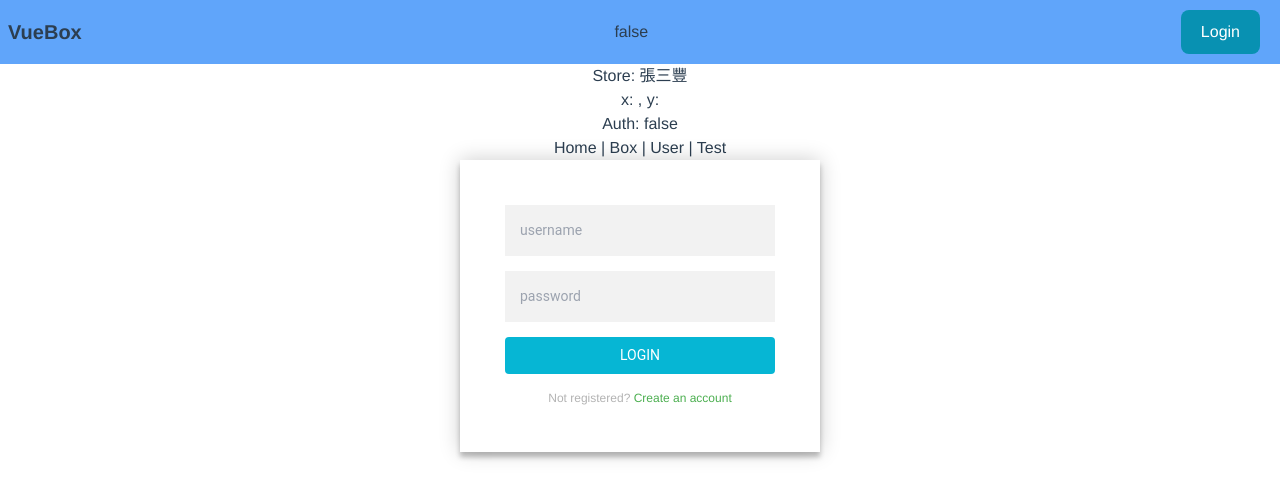
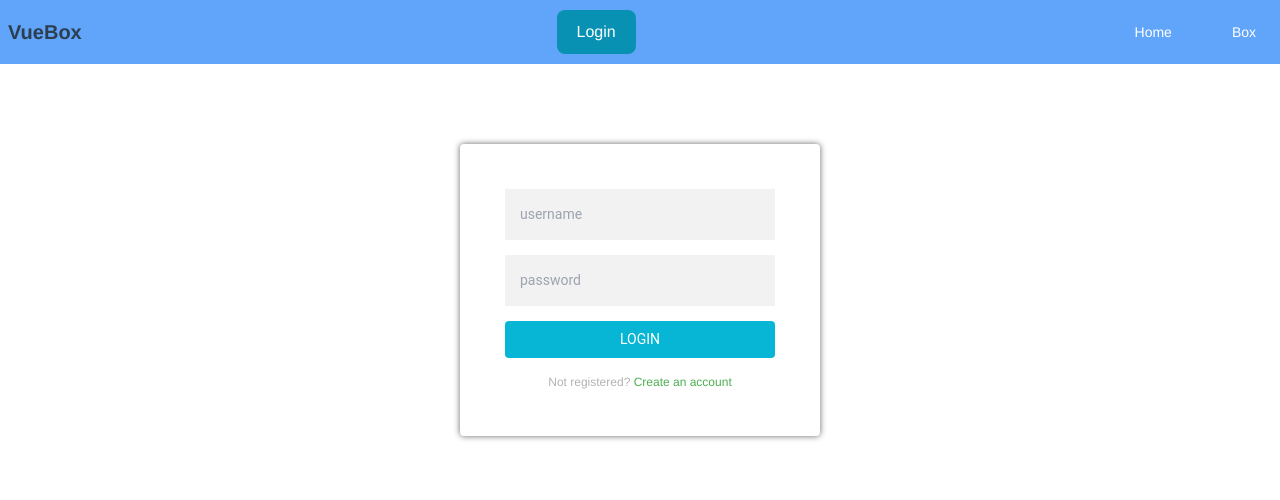
Before and after one commit to vince115/vuebox, a Vue app: page /vuebox/login in a window 1280 px wide. Shown: the top 500 px of the page. Built offline with nearby package versions, Linux system fonts and the light colour scheme.

Commit message:
refine login page and ui

```diff
--- a/src/App.vue
+++ b/src/App.vue
@@ -12,18 +12,15 @@ const authStore = useAuthStore()
 <template>
 
   <Navigation msg="Hello Vue 3 + TypeScript + Vite" />
-  <div>Store: {{ userStore.fullName }}</div>
-  <div> x: {{ boxStore.xyPosition.x.x}}, y: {{ boxStore.xyPosition.y.y}}</div>
-  <div> Auth: {{ authStore.getIsLogin }} </div>
+  <div v-show="authStore.getIsLogin"> x: {{ boxStore.xyPosition.x.x}}, y: {{ boxStore.xyPosition.y.y}}</div>
 
 
-
-  <div id="nav">
+  <!-- <div id="nav">
     <router-link to="/">Home</router-link> |
     <router-link to="/box">Box</router-link> |
     <router-link to="/user">User</router-link> |
     <router-link to="/test">Test</router-link>
-  </div>
+  </div>-->
   <router-view />
 
 </template>
--- a/src/components/Navbar.vue
+++ b/src/components/Navbar.vue
@@ -16,8 +16,6 @@ export default defineComponent({
     console.log('authStore.isLogin', authStore.isLogin);
 
     let myName =  '1888';
-
-
 
     const onLogout = () => {
       console.log("onLogout");
@@ -41,7 +39,7 @@ export default defineComponent({
       <a href="https://flowbite.com" class="flex items-center">
         <span class="nav-title">VueBox</span>
       </a>
-      <p> {{ authStore.getIsLogin }}</p>
+
       <div class="flex md:order-2">
 
         <button type="button"  v-show="!authStore.getIsLogin" class="btn-login">
@@ -50,24 +48,16 @@ export default defineComponent({
         <button type="button" v-show="authStore.getIsLogin" @click="onLogout" class="btn-logout">Logout</button>
       </div>
 
-      <!-- <div class="nav-items" id="mobile-menu-4">
+      <div class="nav-items" id="mobile-menu-4">
         <ul class="nav-item-ul">
           <li>
-            <a href="home" class="nav-item-li-a">Home</a>
+            <router-link to="/" class="nav-item-li-a">Home</router-link>
           </li>
           <li>
-            <a href="box" class="nav-item-li-a">Box</a>
-          </li>
-          <li>
-            <a href="user" class="nav-item-li-a">User</a>
-          </li>
-          <li>
-            <a href="test" class="nav-item-li-a">Test</a>
+            <router-link to="/box" class="nav-item-li-a">Box</router-link>
           </li>
         </ul>
-      </div> -->
-
-
+      </div>
     </div>
   </nav>
 </template>
--- a/src/views/Login.vue
+++ b/src/views/Login.vue
@@ -41,10 +41,11 @@ button.button{
   z-index: 1;
   background: #FFFFFF;
   max-width: 360px;
-  margin: 0 auto 100px;
+  margin: 80px auto 100px;
   padding: 45px;
   text-align: center;
-  box-shadow: 0 0 20px 0 rgba(0, 0, 0, 0.2), 0 5px 5px 0 rgba(0, 0, 0, 0.24);
+  box-shadow: 0 0 6px 0 rgba(0, 0, 0, 0.6);
+  @apply rounded
 }
 .form input {
   font-family: "Roboto", sans-serif;
```
